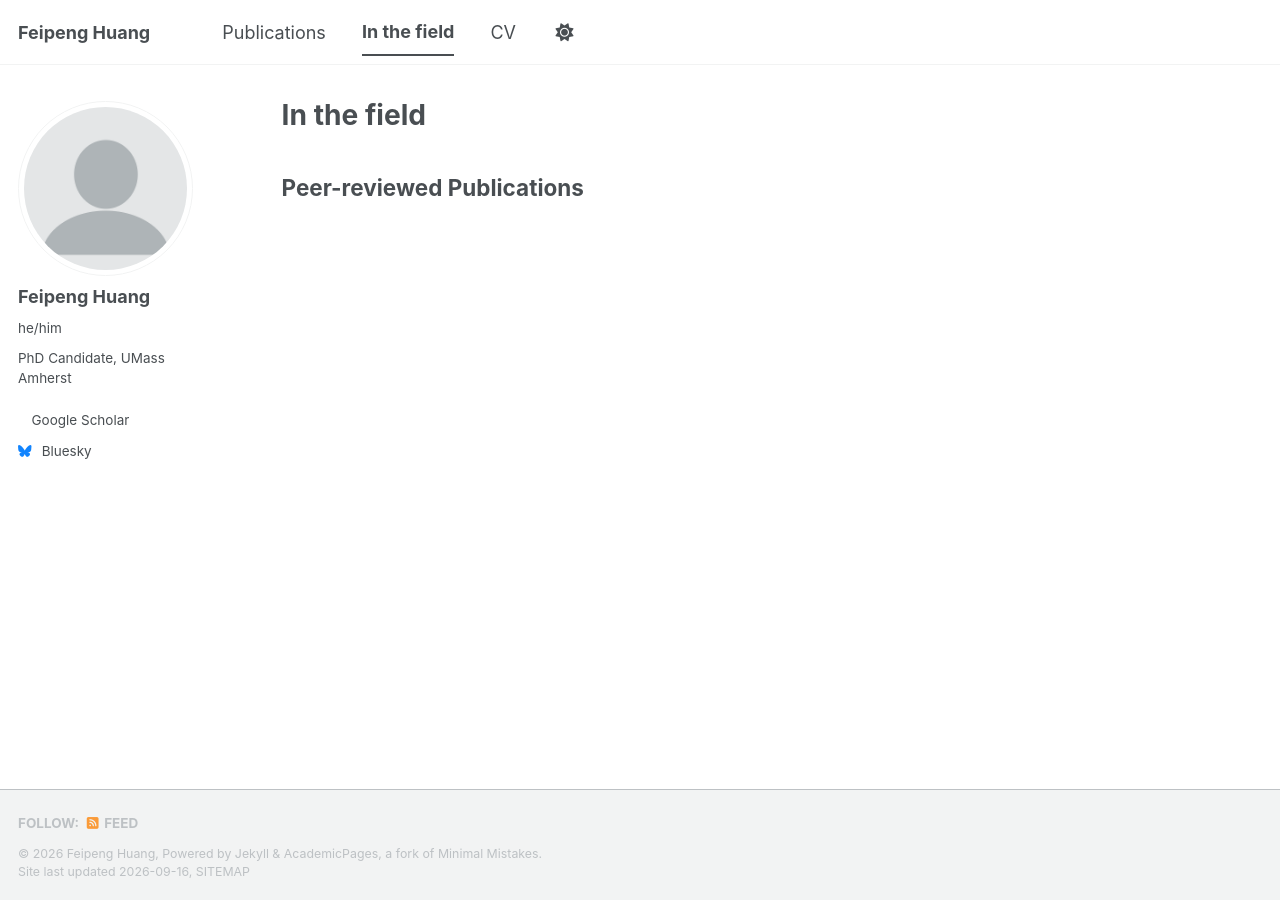
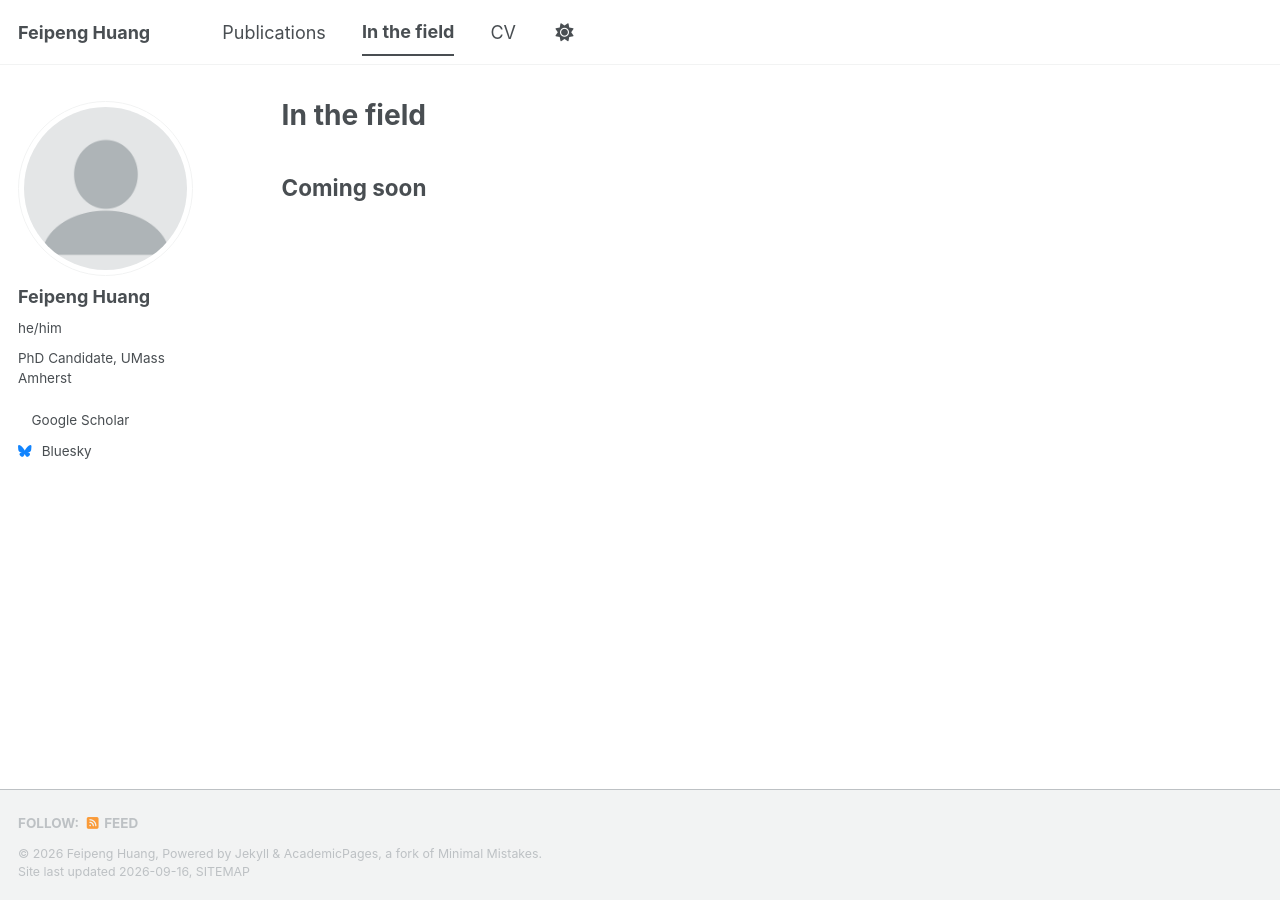
Before and after one commit to feipeng-huang/feipeng-huang.github.io, a Jekyll site: the page built from _pages/in_the_field.md, in a window 1280 px wide. Built offline with Jekyll 4.4.1, drawn with Linux system fonts in a browser that asks for light colours; a style sheet for code colours, icons or effects is not loaded.

Commit message:
Update in_the_field.md

```diff
--- a/_pages/in_the_field.md
+++ b/_pages/in_the_field.md
@@ -7,4 +7,4 @@ author_profile: true
 
 {% include base_path %}
 
-## Peer-reviewed Publications
+## Coming soon
```
